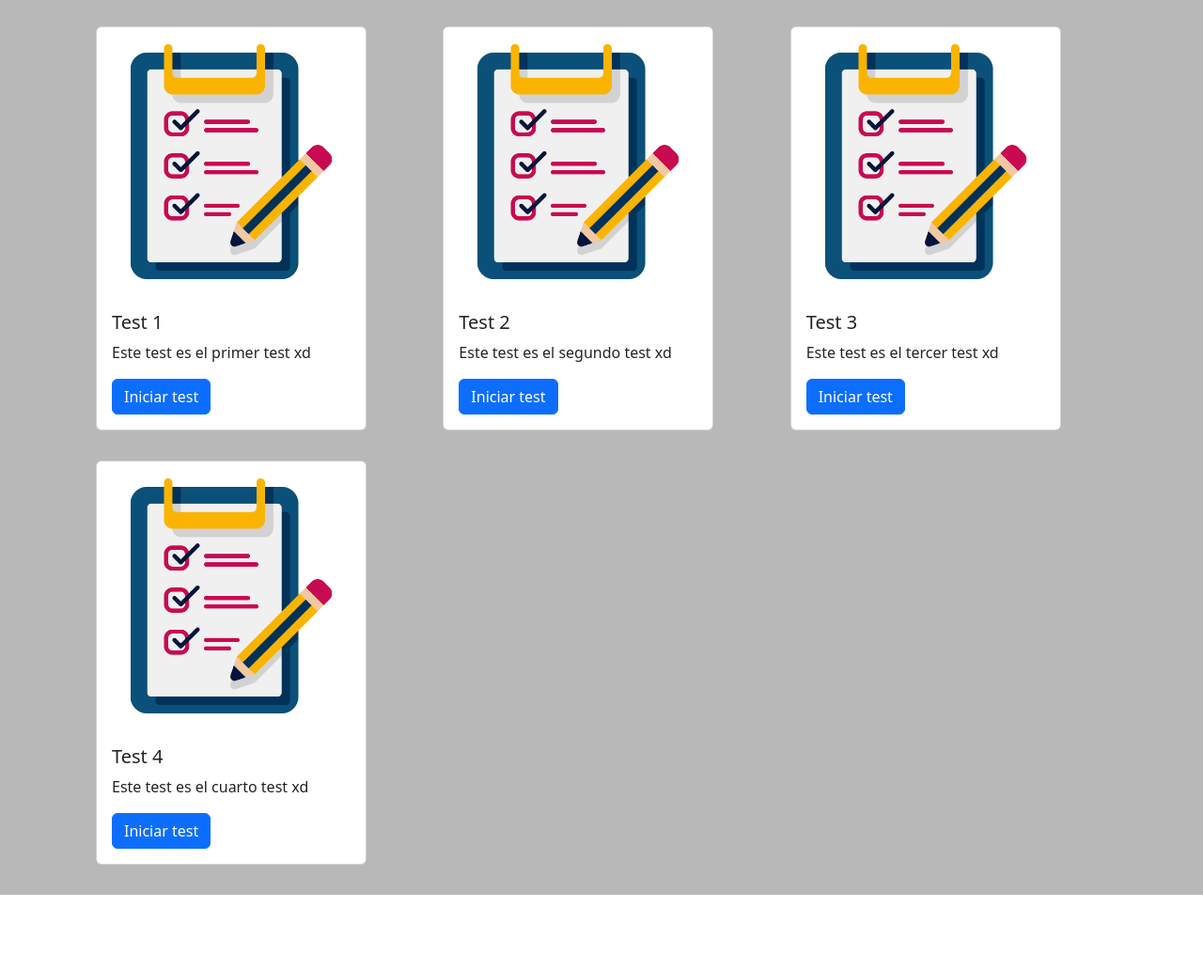
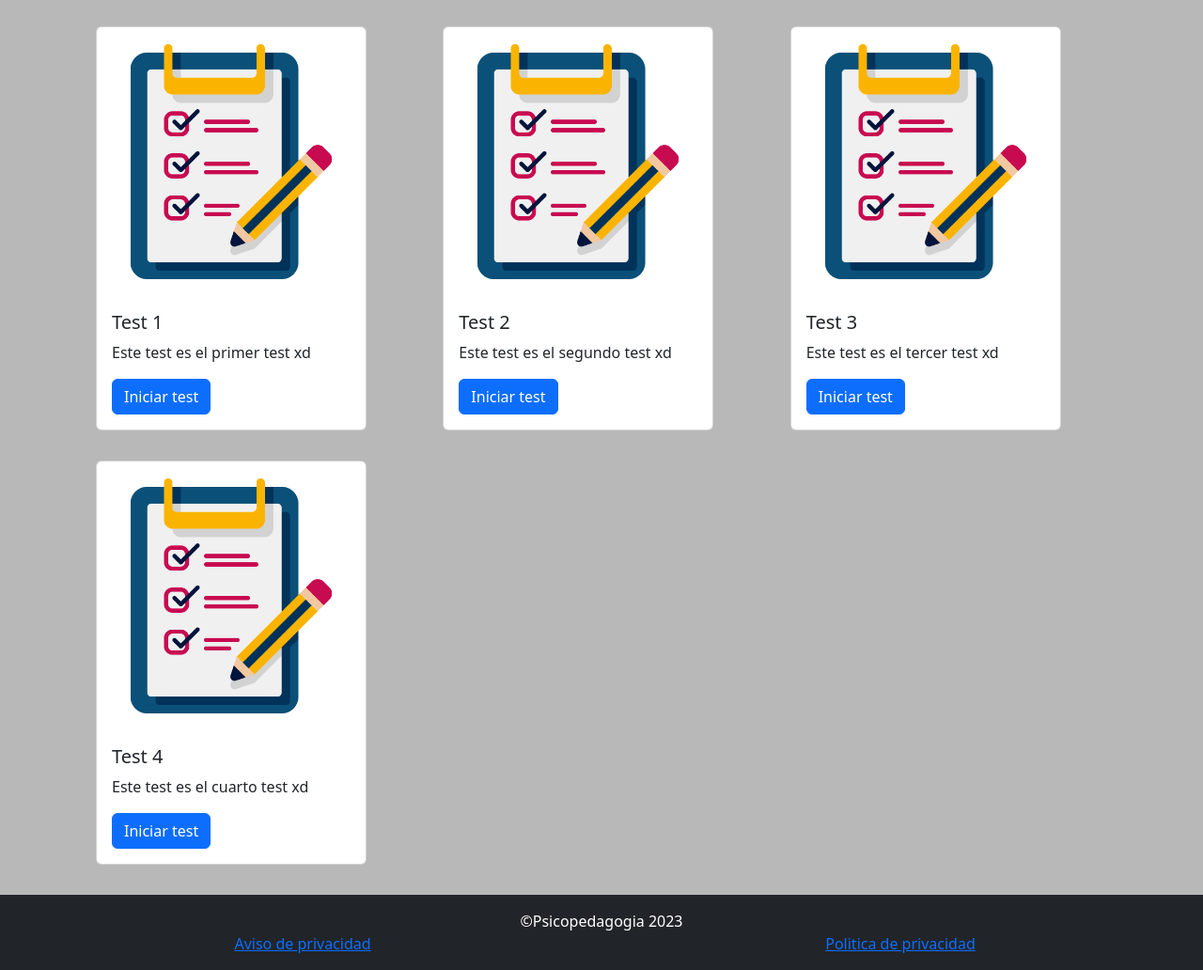
Before and after one commit to FerHSncz/maqueta1, a plain HTML site: page index.html in a window 1280 px wide. Shown: the part 60-1092 px from the top of the page at 94% size. Before the commit the page ends 1012 px from the top, so only its background shows below. Drawn offline with nearby package versions, Linux system fonts and the light colour scheme.

Commit message:
agregue comentarios y un footer

```diff
--- a/index.html
+++ b/index.html
@@ -14,26 +14,28 @@
     <!-- Barra de navegacion -->
     <nav class="navbar navbar-dark bg-dark">
       <div class="container-fluid">
-        <!-- Boton del dashboard -->
+        <!-- Logo -->
         <a class="navbar-brand" href="#">
           <img src="favicon.ico" alt="Logo" width="30" height="24" class="d-inline-block align-text-top">Psicopedagogia
         </a>
+        <!-- Boton del dashboard -->
         <button class="navbar-toggler" type="button" data-bs-toggle="offcanvas" data-bs-target="#offcanvasDarkNavbar" aria-controls="offcanvasDarkNavbar" aria-label="Toggle navigation">
           <span class="navbar-toggler-icon"></span>
         </button>
-        <!-- Dashboard -->
+        <!-- inicio Dashboard -->
         <div class="offcanvas offcanvas-end text-bg-dark" tabindex="-1" data-bs-scroll="false" data-bs-backdrop="static" id="offcanvasDarkNavbar" aria-labelledby="offcanvasDarkNavbarLabel">
           <div class="offcanvas-header">
             <h5 class="offcanvas-title" id="offcanvasDarkNavbarLabel">Dashboard</h5>
             <button type="button" class="btn-close btn-close-white" data-bs-dismiss="offcanvas" aria-label="Close"></button>
           </div>
           <div class="offcanvas-body">
-            <!-- cuerpo del navbar -->
+            <!-- cuerpo del Dashboard -->
             <ul class="navbar-nav justify-content-end flex-grow-1 pe-3">
               <li class="mx-auto d-block">
                 <img src="user.png" alt="" height="150px" width="150px">
               </li>
               <li class="mx-auto d-block" style="font-size: 1.8rem; text-align: center;">
+                <!-- Nombre del usuario -->
                 <p>Benito Camelo Lomas Turbas</p>
               </li>
               <li class="mx-auto d-block">
@@ -42,11 +44,10 @@
                   <button type="button" class="btn btn-outline-danger">Cerrar Sesion</button>
                 </div>
               </li>
-              <li>
-                <br>
-              </li>
+              <li><br></li>
               <li>
                 <div class="accordion" id="accordionExample">
+                  <!-- Acordion de Tests -->
                   <div class="accordion-item bg-dark">
                     <h2 class="accordion-header">
                       <button class="accordion-button bg-dark text-white" type="button" data-bs-toggle="collapse" data-bs-target="#collapseOne" aria-expanded="true" aria-controls="collapseOne">
@@ -76,6 +77,9 @@
     <!-- Inicio del contenido -->
     <div style="background-color: rgb(184, 184, 184);">
       <div class="container">
+
+        <!-- MVC -->
+
         <div class="row" style="padding: 1rem;">
           <div class="col" style="padding: 1rem;">
             <div class="card" style="width: 18rem;">
@@ -118,17 +122,25 @@
             </div>
           </div>
         </div>
+
+        <!-- MVC -->
+
       </div>
     </div>
+    <!-- Fin del contenido -->
 
-
-
-
-
-
-
-
-
+    <!-- Footer -->
+    <footer class="bg-dark text-center text-lg-start">
+      <div class="text-center text-white p-3">
+        ©Psicopedagogia 2023
+        <div class="row">
+          <div class="col"><a href="#">Aviso de privacidad</a></div>
+          <div class="col"><a href="#">Politica de privacidad</a></div>
+        </div>
+        <a href=""></a>
+      </div>
+    </footer>
+    <!-- Fin del Footer -->
 
     <!-- JavaScript -->
     <script src="https://cdn.jsdelivr.net/npm/bootstrap@5.3.2/dist/js/bootstrap.bundle.min.js" integrity="sha384-C6RzsynM9kWDrMNeT87bh95OGNyZPhcTNXj1NW7RuBCsyN/o0jlpcV8Qyq46cDfL" crossorigin="anonymous"></script>
```
